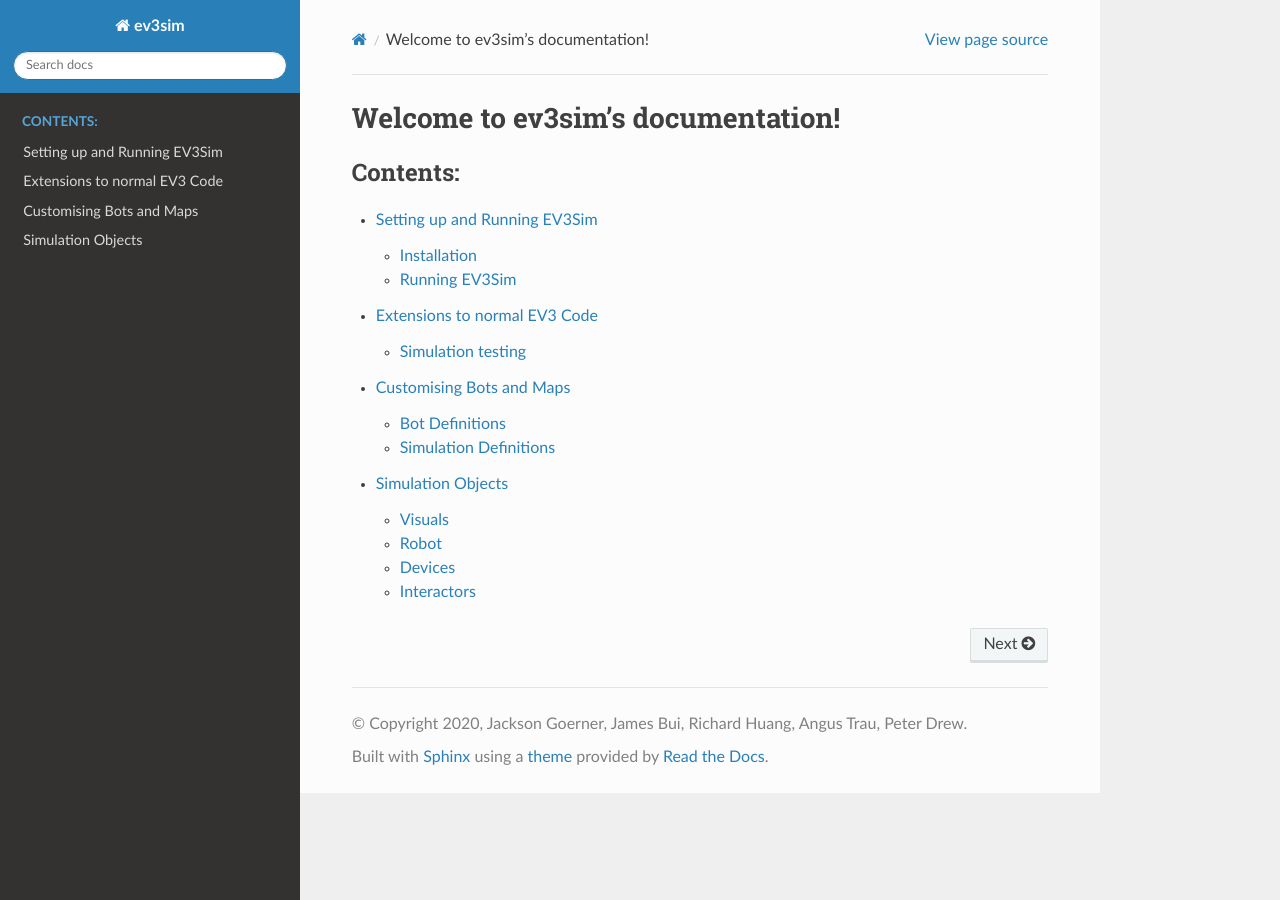
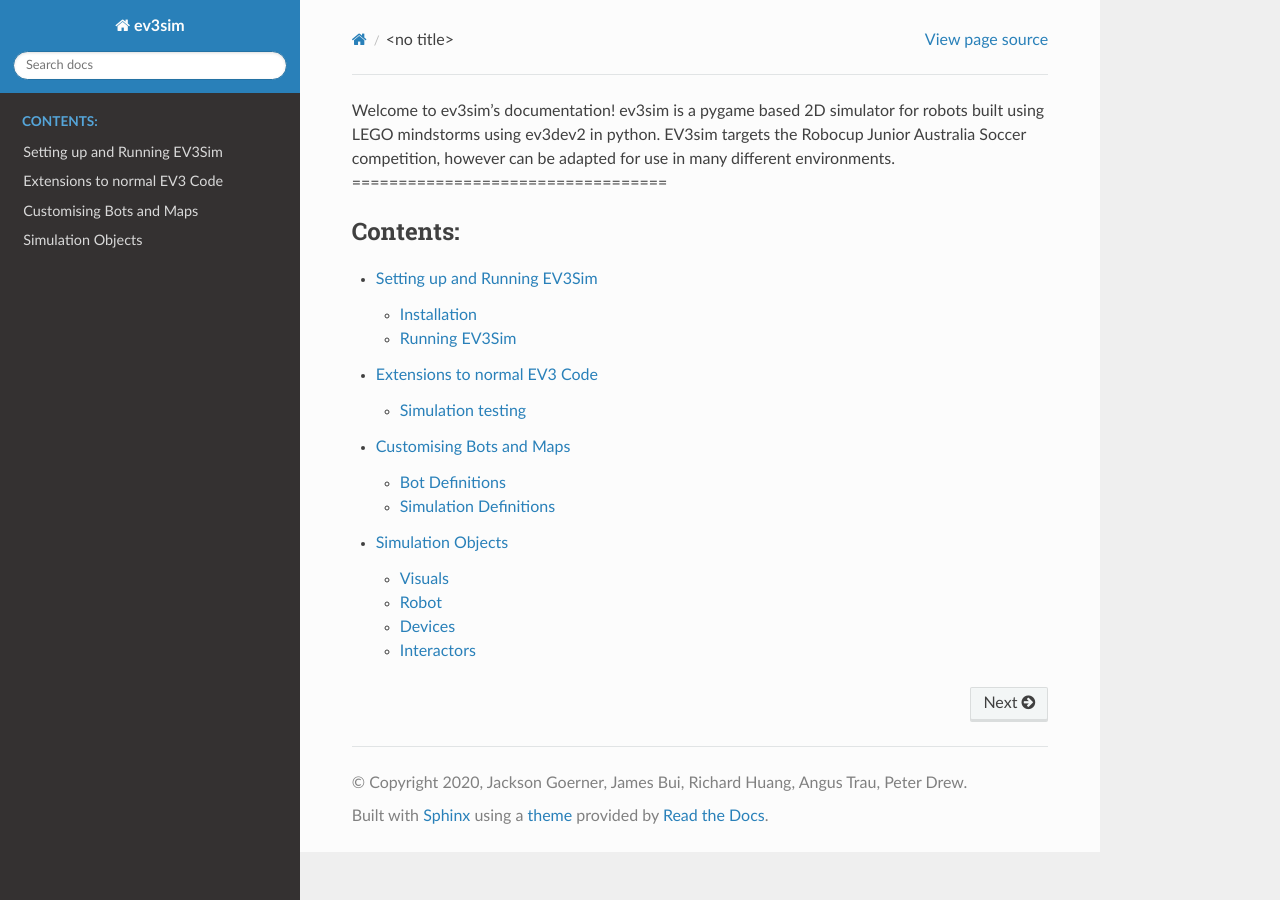
Before and after one commit to MelbourneHighSchoolRobotics/ev3sim, a Sphinx documentation site: the page built from docs/index.rst, in a window 1280 px wide. Built offline with Sphinx 7.4.7 and the Read the Docs theme 2.0.0, drawn with Linux system fonts in a browser that asks for light colours.

Commit message:
add a welcome schpeil

```diff
--- a/docs/index.rst
+++ b/docs/index.rst
@@ -4,6 +4,7 @@
    contain the root `toctree` directive.
 
 Welcome to ev3sim's documentation!
+ev3sim is a pygame based 2D simulator for robots built using LEGO mindstorms using ev3dev2 in python. EV3sim targets the Robocup Junior Australia Soccer competition, however can be adapted for use in many different environments.
 ==================================
 
 .. toctree::
```
